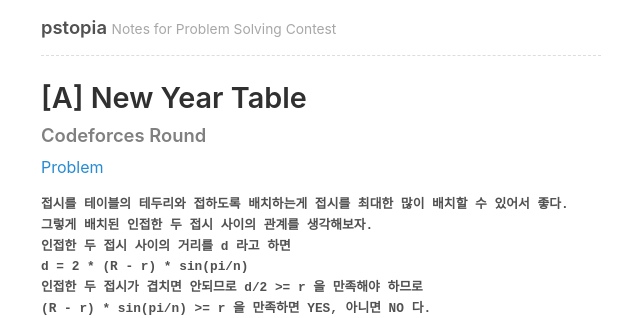
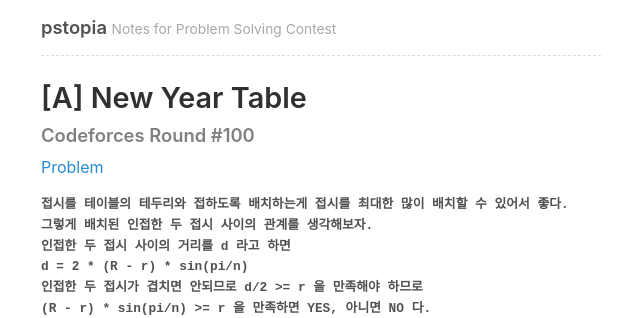
Before and after one commit to pstopia/pstopia.github.io, a Jekyll site: the page built from src/cf/cf100-a.html, in a window 1280 px wide. Shown: the top 318 px of the page, without its empty margins (319-959 px from the left). Built offline with Jekyll 4.4.1, drawn with Linux system fonts in a browser that asks for light colours; some web fonts are replaced; comment, search, counter and statistics services are not loaded.

Commit message:
fix title

```diff
--- a/src/cf/cf100-a.html
+++ b/src/cf/cf100-a.html
@@ -1,6 +1,6 @@
 ---
 layout: solution
-round_name: Codeforces Round #100
+round_name: 'Codeforces Round #100'
 prob_name: '[A] New Year Table'
 title: '[A] New Year Table - Codeforces Round #100'
 prob_link: 'http://codeforces.com/contest/140/problem/A'
--- a/src/cf/cf100-b.html
+++ b/src/cf/cf100-b.html
@@ -1,6 +1,6 @@
 ---
 layout: solution
-round_name: Codeforces Round #100
+round_name: 'Codeforces Round #100'
 prob_name: '[B] New Year Cards'
 title: '[B] New Year Cards - Codeforces Round #100'
 prob_link: 'http://codeforces.com/contest/140/problem/B'
--- a/src/cf/cf100-c.html
+++ b/src/cf/cf100-c.html
@@ -1,6 +1,6 @@
 ---
 layout: solution
-round_name: Codeforces Round #100
+round_name: 'Codeforces Round #100'
 prob_name: '[C] New Year Snowmen'
 title: '[C] New Year Snowmen - Codeforces Round #100'
 prob_link: 'http://codeforces.com/contest/140/problem/C'
--- a/src/cf/cf100-d.html
+++ b/src/cf/cf100-d.html
@@ -1,6 +1,6 @@
 ---
 layout: solution
-round_name: Codeforces Round #100
+round_name: 'Codeforces Round #100'
 prob_name: '[D] New Year Contest'
 title: '[D] New Year Contest - Codeforces Round #100'
 prob_link: 'http://codeforces.com/contest/140/problem/D'
--- a/src/cf/cf100-e.html
+++ b/src/cf/cf100-e.html
@@ -1,6 +1,6 @@
 ---
 layout: solution
-round_name: Codeforces Round #100
+round_name: 'Codeforces Round #100'
 prob_name: '[E] New Year Garland'
 title: '[E] New Year Garland - Codeforces Round #100'
 prob_link: 'http://codeforces.com/contest/140/problem/E'
--- a/src/cf/cf100-f.html
+++ b/src/cf/cf100-f.html
@@ -1,6 +1,6 @@
 ---
 layout: solution
-round_name: Codeforces Round #100
+round_name: 'Codeforces Round #100'
 prob_name: '[F] New Year Snowflake'
 title: '[F] New Year Snowflake - Codeforces Round #100'
 prob_link: 'http://codeforces.com/contest/140/problem/F'
```
